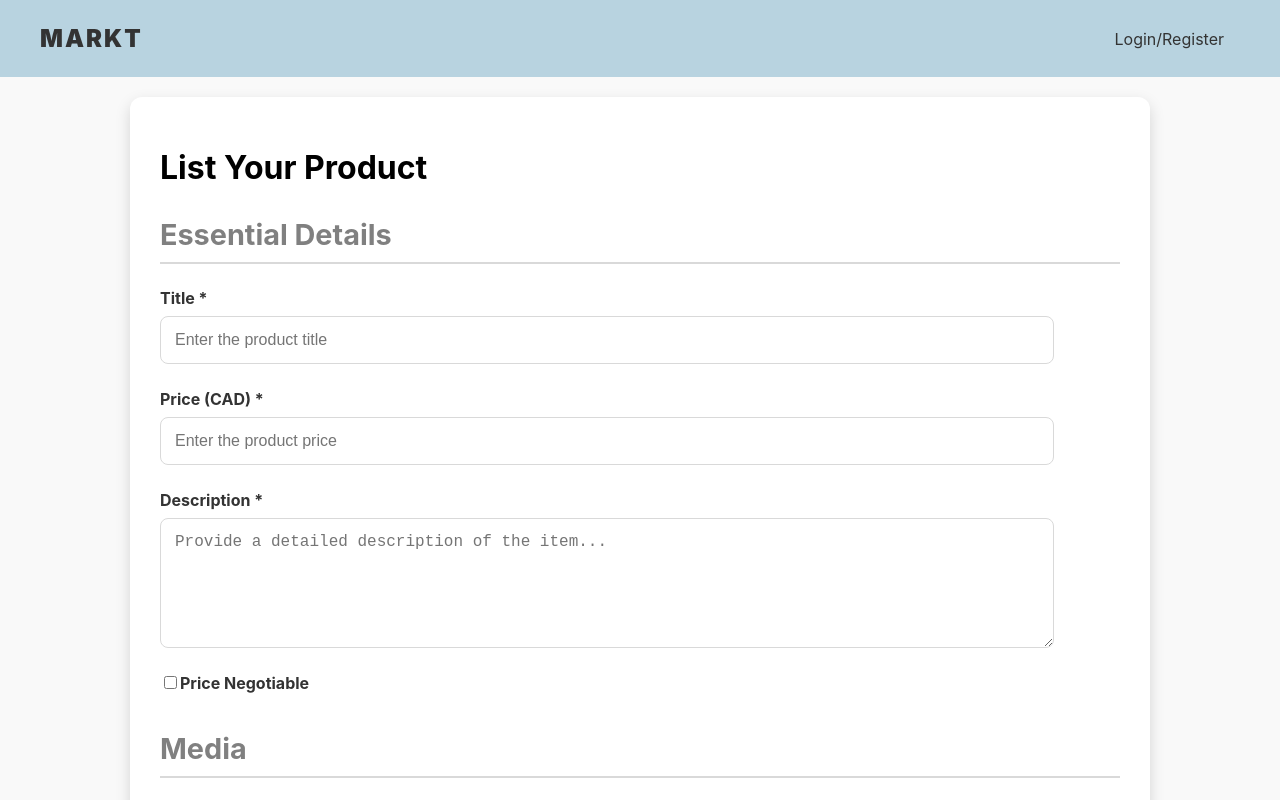
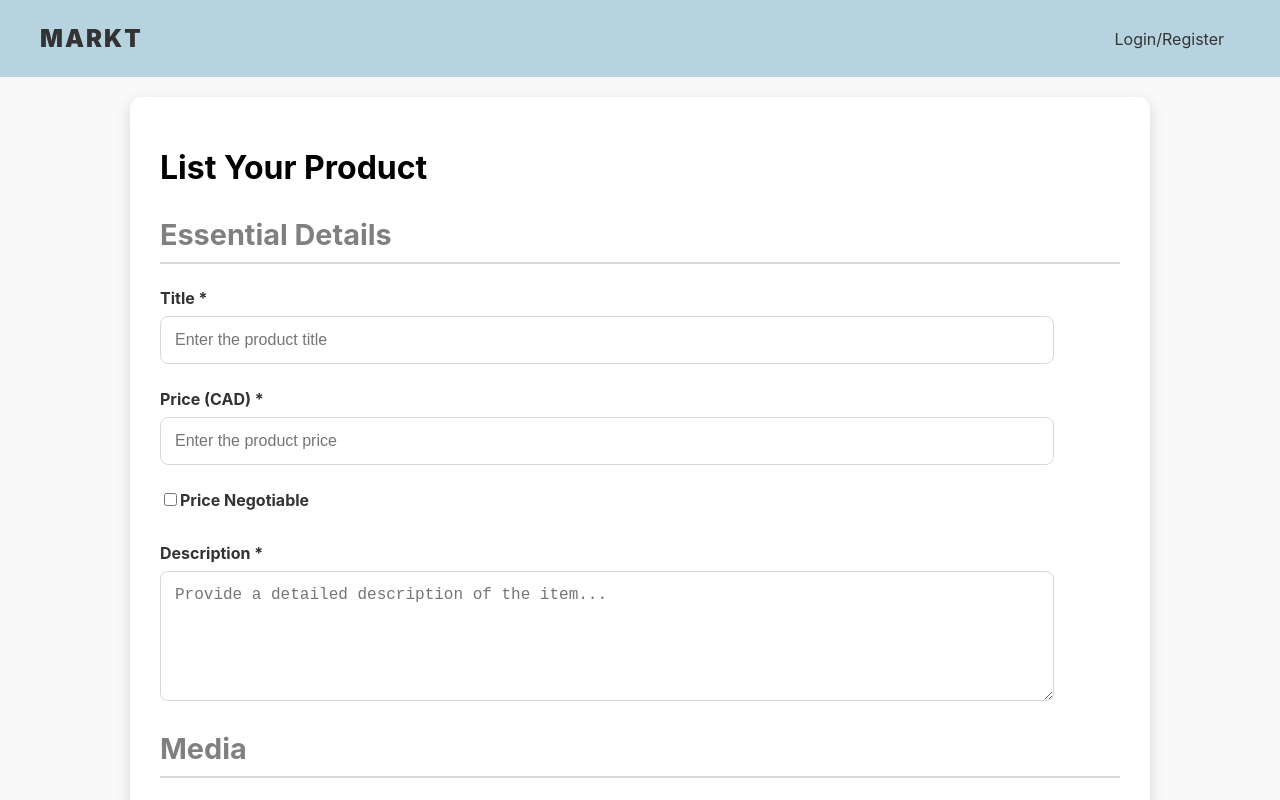
Before and after one commit to guninwasan/markt, a React (Create React App) app in the folder markt-frontend/: page /sell in a window 1280 px wide. Shown: the top 800 px of the page. Built offline with nearby package versions, Linux system fonts and the light colour scheme.

Commit message:
reorder negotiable option

```diff
--- a/markt-frontend/src/components/selling-component/sections/essential-details.tsx
+++ b/markt-frontend/src/components/selling-component/sections/essential-details.tsx
@@ -39,16 +39,6 @@ const EssentialDetails = ({
       {priceError && <p style={{ color: "red" }}>{priceError}</p>}
     </FormGroup>
     <FormGroup>
-      <Label>Description *</Label>
-      <TextArea
-        name="description"
-        required
-        placeholder="Provide a detailed description of the item..."
-        value={formData.description}
-        onChange={handleChange}
-      />
-    </FormGroup>
-    <FormGroup>
       <Label>
         <input
           type="checkbox"
@@ -59,6 +49,16 @@ const EssentialDetails = ({
         Price Negotiable
       </Label>
     </FormGroup>
+    <FormGroup>
+      <Label>Description *</Label>
+      <TextArea
+        name="description"
+        required
+        placeholder="Provide a detailed description of the item..."
+        value={formData.description}
+        onChange={handleChange}
+      />
+    </FormGroup>
   </>
 );
 
```
